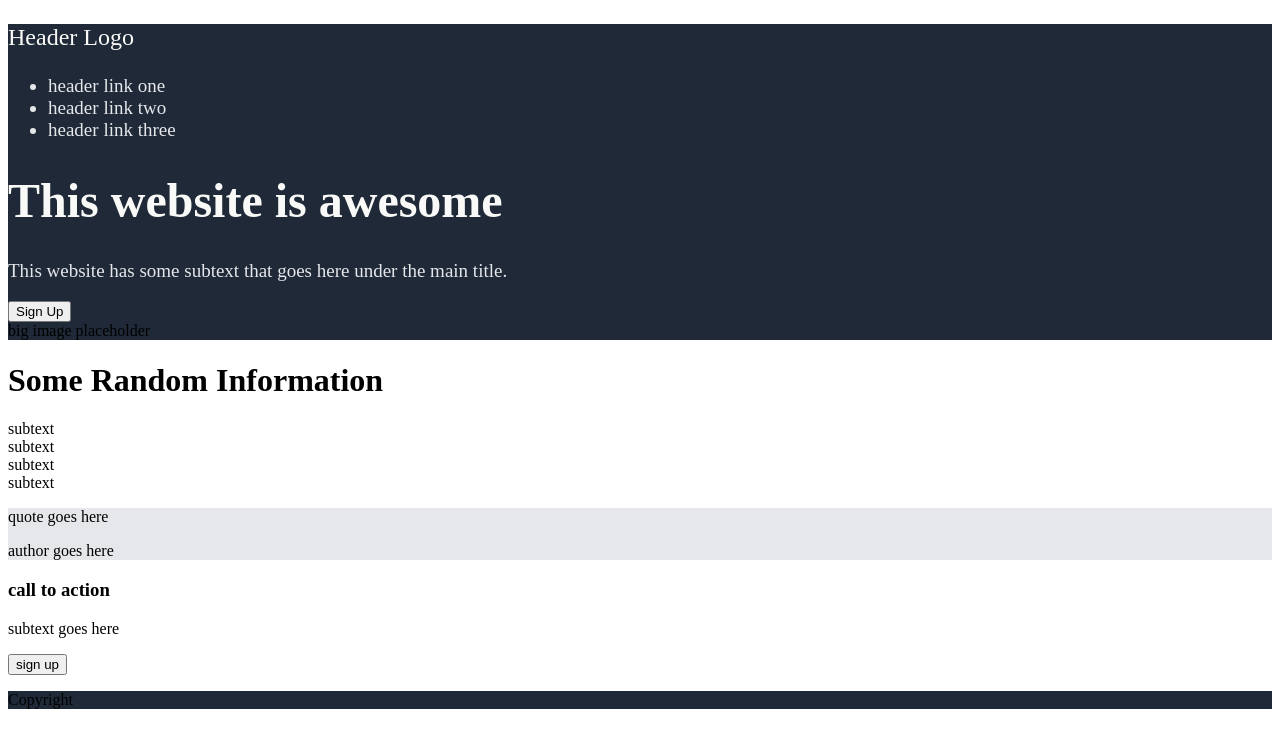
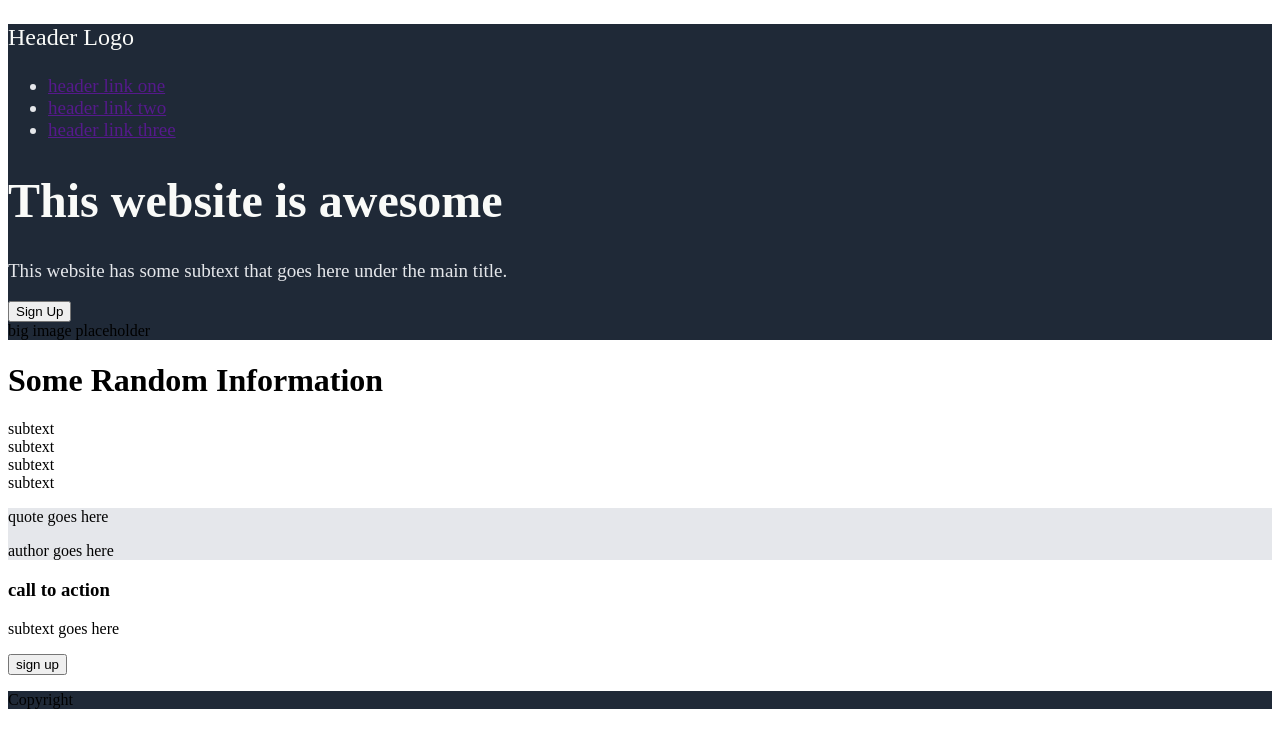
Before and after one commit to sairaheta1/landing-page, a plain HTML site: page index.html in a window 1280 px wide. Drawn offline with Linux system fonts and the light colour scheme.

Commit message:
fix header links into anchor elements within list items

```diff
--- a/index.html
+++ b/index.html
@@ -11,9 +11,9 @@
             <div class="header-links">
                 <p class="header-logo-text">Header Logo</p>
                 <ul>
-                    <li class="hero-link">header link one</li>
-                    <li class="hero-link">header link two</li>
-                    <li class="hero-link">header link three</li>
+                    <li class="hero-link"><a href="">header link one</a></li>
+                    <li class="hero-link"><a href="">header link two</a></li>
+                    <li class="hero-link"><a href="">header link three</a></li>
                 </ul>
             </div>
             <div class="header-main">
```
